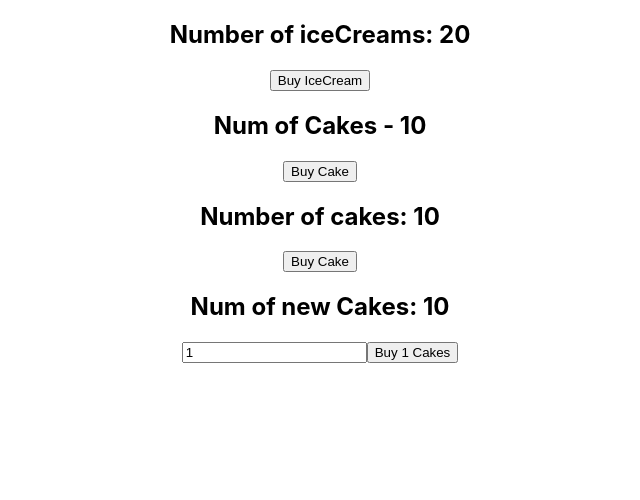
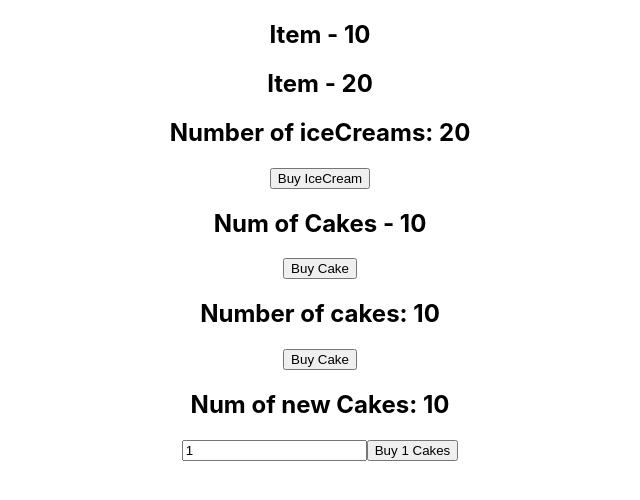
Before and after one commit to rohithgoli/react-redux-demo, a React (Create React App) app: page / in a window 1280 px wide. Shown: the top 500 px of the page, without its empty margins (320-960 px from the left). Built offline with nearby package versions, Linux system fonts and the light colour scheme.

Commit message:
ownProps in mapStateToProps

```diff
--- a/src/App.js
+++ b/src/App.js
@@ -6,11 +6,14 @@
 import HooksCakeContainer from './components/HooksCakeContainer';
 import IceCreamContainer from './components/iceCreamContainer';
 import NewCakeContainer from './components/NewCakeContainer';
+import ItemContainer from './components/ItemContainer';
 
 function App() {
   return (
     <Provider store={store}>
       <div className="App">
+        <ItemContainer cake />
+        <ItemContainer />
         <IceCreamContainer />
         <HooksCakeContainer />
         <CakeContainer />
--- /dev/null
+++ b/src/components/ItemContainer.js
@@ -0,0 +1,24 @@
+import React from "react";
+import {connect} from "react-redux"
+
+// We want to reuse this component for either cakes or ice-cream or any other
+// through props passed by parent component
+
+function ItemContainer(props) {
+    return (
+        <div>
+            <h2>Item - {props.item}</h2>
+        </div>
+    )
+}
+
+// mapStateToProps is a function which takes two parameters, state and props of component itself (ownProps)
+// i.e like I know you are getting props from state, but it does have ownProps & make use of it if needed
+const mapStateToProps = (state, ownProps) => {
+    const itemState = ownProps.cake ? state.cake.numOfCakes : state.iceCream.numOfIceCream
+    return {
+        item: itemState
+    }
+}
+
+export default connect(mapStateToProps)(ItemContainer)
```
Also changed, not shown: react-redux.txt.
